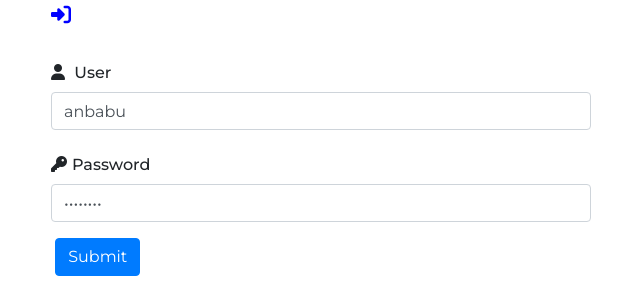
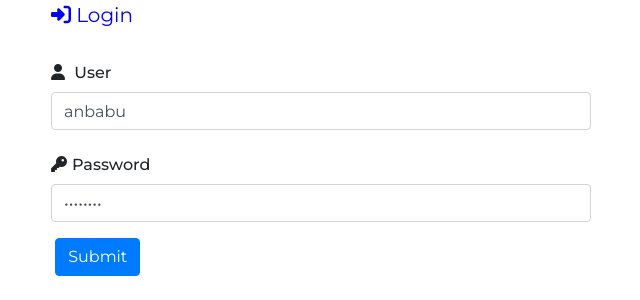
Before and after one commit to babuanandkumar/lmbrs, a Flask app: page / in a window 1280 px wide. Shown: the part 67-367 px from the top of the page, without its empty margins (319-959 px from the left). Run offline with Flask 3, Linux system fonts and the light colour scheme; some libraries are stand-ins or nearby versions.

Commit message:
Add files via upload

```diff
--- a/templates/login.html
+++ b/templates/login.html
@@ -8,6 +8,7 @@
                     <!-- Form Name -->
                     <div class="text-left pt-20 pageTitle">
                         <i class="fa fa-solid fa-right-to-bracket pageTitle"></i></i>
+                        Login
                     </div>
                     <div class="row">
                         &nbsp;
```
